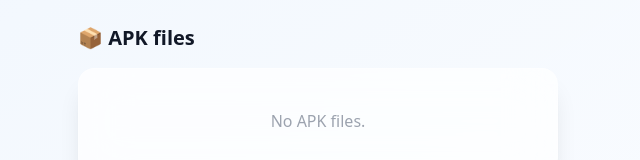
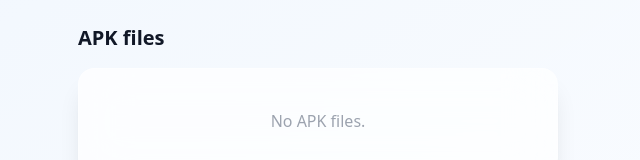
Before and after one commit to sanzzyproject/local-stronger, a React (Vite) app: page /app/apk in a window 1280 px wide. Shown: the top 160 px of the page, without its empty margins (322-962 px from the left). Built offline with nearby package versions, Linux system fonts and the light colour scheme.

Commit message:
Update Apk.jsx

```diff
--- a/src/pages/Apk.jsx
+++ b/src/pages/Apk.jsx
@@ -10,7 +10,7 @@ export default function Apk() {
   }, []);
   return (
     <div>
-      <h2 className="text-xl font-semibold mb-4">📦 APK files</h2>
+      <h2 className="text-xl font-semibold mb-4">APK files</h2>
       {files.length === 0 ? <p className="text-center text-gray-400 py-10 glass rounded-2xl">No APK files.</p> : (
         <div className="grid grid-cols-2 gap-3">{files.map(f => <FileCard key={f.id} file={f} onDelete={() => db.files.where('category').equals('apk').toArray().then(setFiles)} />)}</div>
       )}
```
